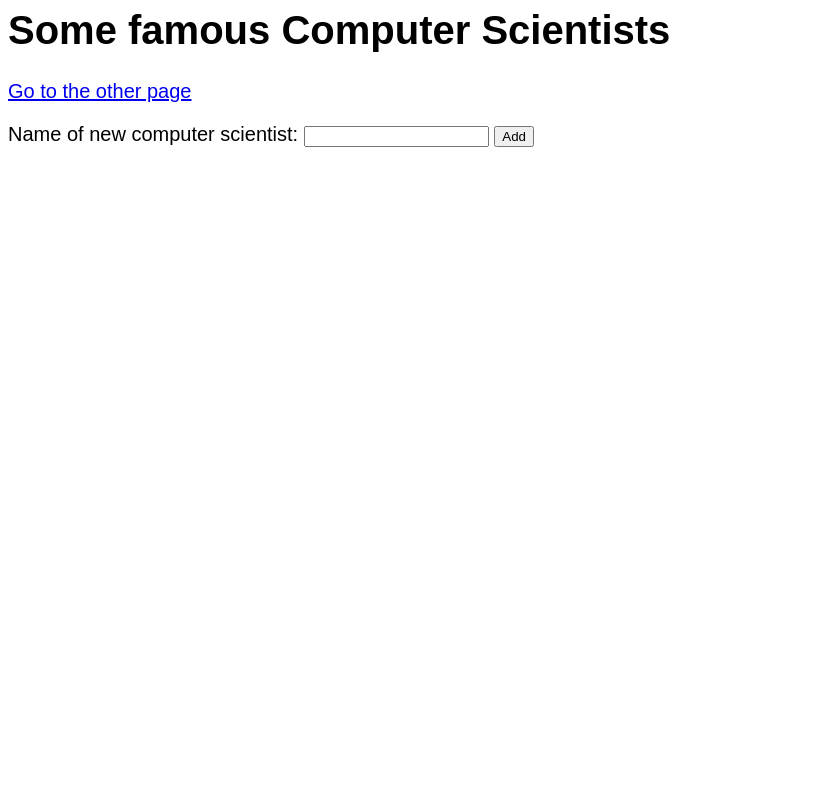
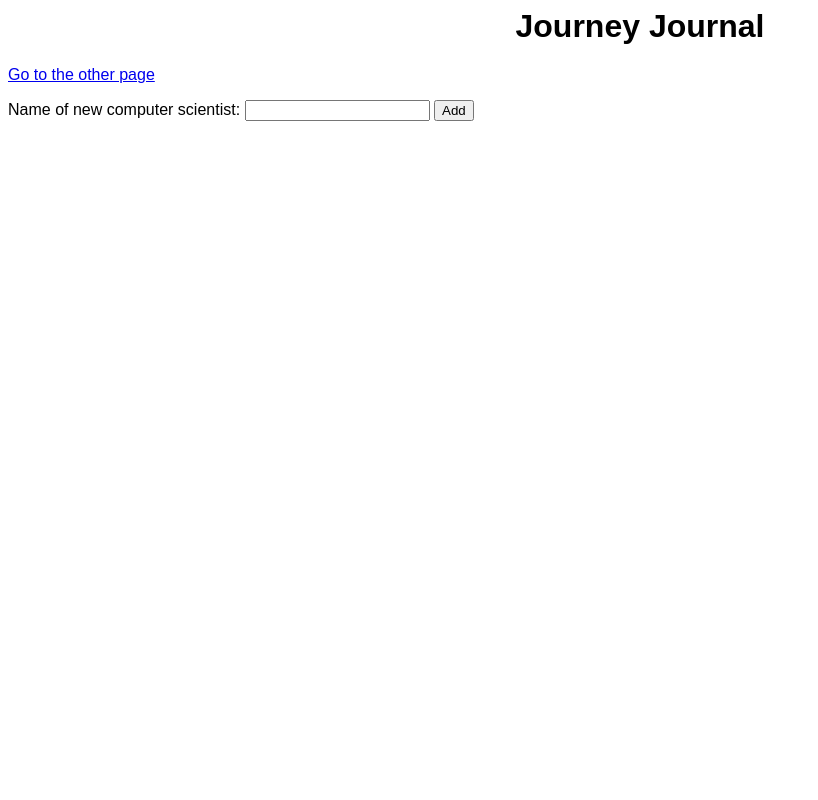
Before and after one commit to ubahl/Journey-Journal, a Flask app: template templates/index.html in a window 1280 px wide. Shown: the whole page, without its empty margins (0-818 px from the left). Run offline with Flask 2, Linux system fonts and the light colour scheme; the template is opened without the code that fills it, so the values that code supplies are empty; parts of the project's set-up code (start-up, migrations or seed data) failed here and were passed over.

Commit message:
Adds styling

```diff
--- a/server.py
+++ b/server.py
@@ -100,33 +100,23 @@ def index():
 
 
   #
-  # example of a database query
+  # DATABASE QUERIES
   #
-
-  # Original
-  # cursor = g.conn.execute("SELECT name FROM test")
-  # names = []
-  # for result in cursor:
-  #   names.append(result['name'])  # can also be accessed using result[0]
-  # cursor.close()
 
   # Get Journey
   cursor = g.conn.execute("SELECT * FROM Journey")
   journeys = []
-  # names = []
   for result in cursor:
   	new_journey = journey.Journey(
-  		result[0],
-  		result[1],
-  		result[2],
-  		result[3],
-  		result[4],
-  		result[5],
-  		result[6]
+  		result['train_id'],
+  		result['start_station_name'],
+  		result['end_station_name'],
+  		result['ssn'],
+  		result['identifier'],
+  		result['rating'],
+  		result['date']
   	)
-  	print(new_journey)
   	journeys.append(new_journey)
-    # names.append(result['name'])  # can also be accessed using result[0]
   cursor.close()
 
 
--- /dev/null
+++ b/static/style.css
@@ -0,0 +1,11 @@
+html {
+	font-family: Arial, Helvetica, sans-serif;
+}
+
+h1 {
+	text-align: center;
+}
+
+.journey-box {
+	outline: solid;
+}
--- a/templates/index.html
+++ b/templates/index.html
@@ -1,19 +1,16 @@
 <html>
-  <style>
-    body{
-      font-size: 15pt;
-      font-family: arial;
-    }
-  </style>
+<head>
+  <link rel="stylesheet" href="../static/style.css">
+</head>
 
 
 <body>
-  <h1>Some famous Computer Scientists</h1>
-  <div>{{data}}</div>
+  <h1>Journey Journal</h1>
+  <!-- <div>{{data}}</div> -->
 
   <div>
     {% for n in data %}
-    <div>{{n}}</div>
+    <div class="journey-box">{{n}}</div>
     {% endfor %}
   </div>
 
```
Also changed, not shown: journey.py (+11 -0 lines).
